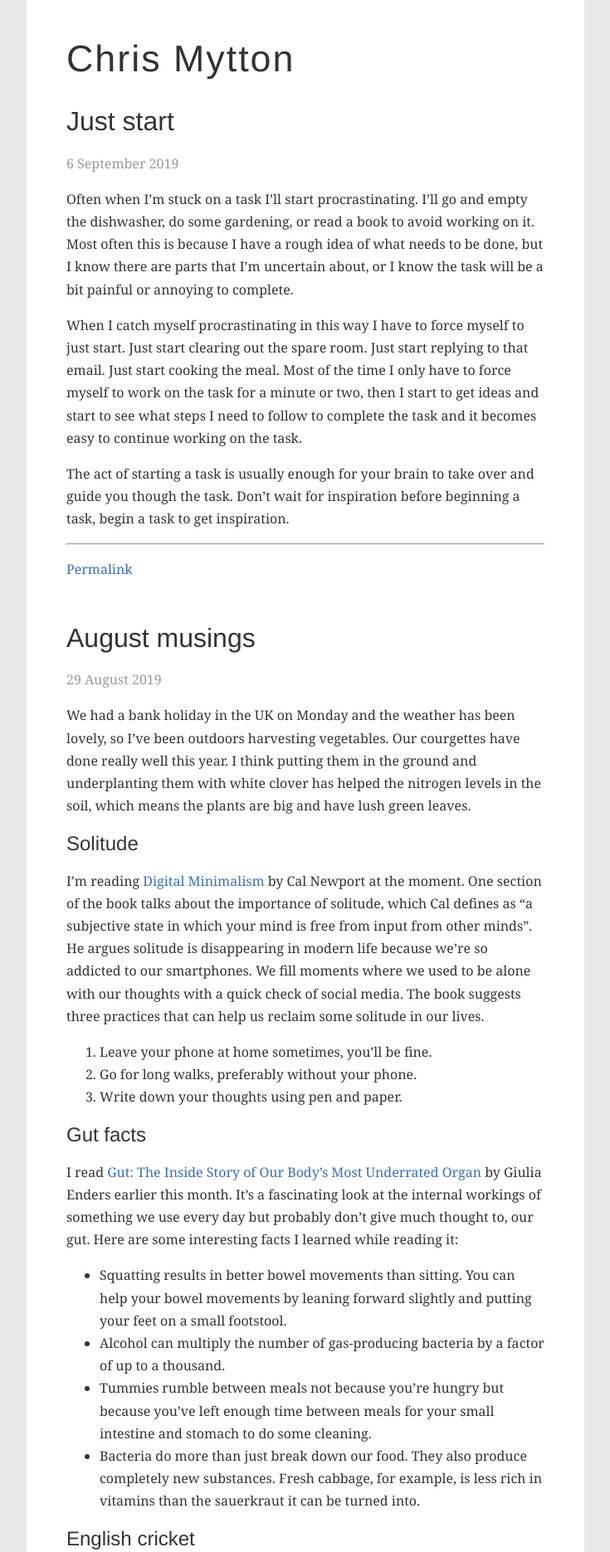
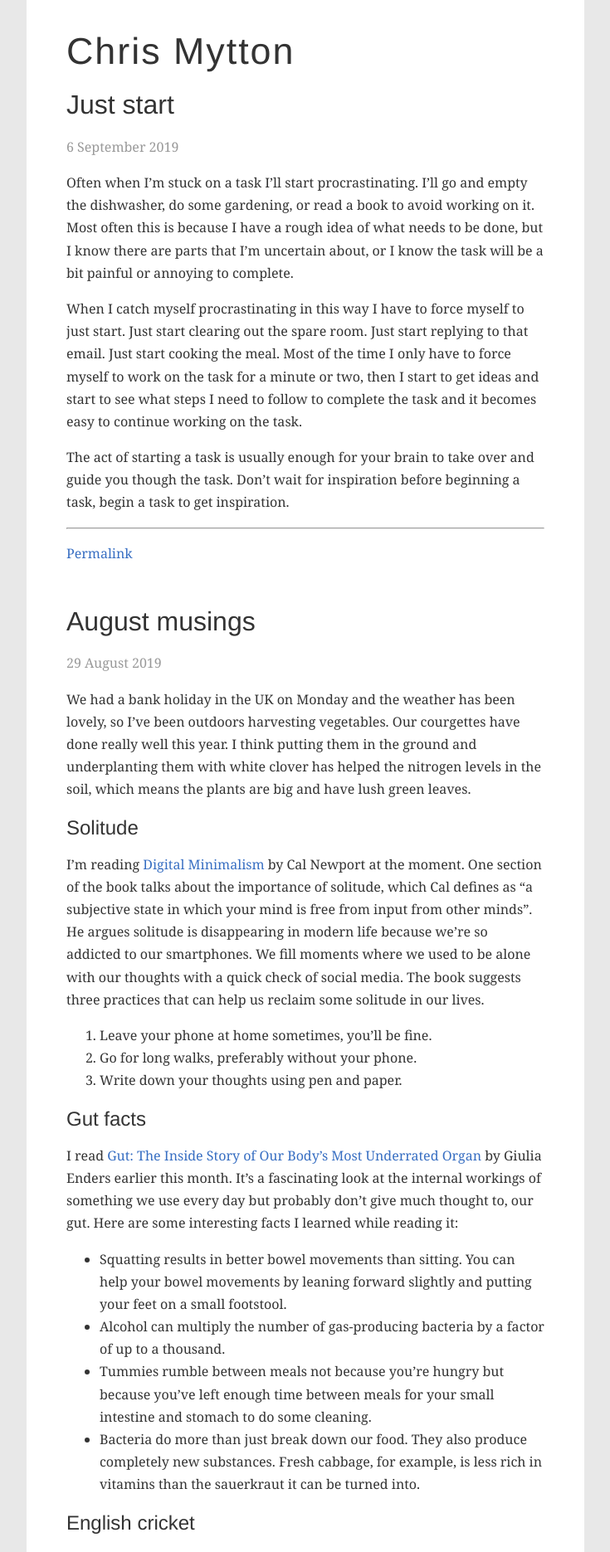
Before and after one commit to chrismytton/chrismytton.github.io, a Jekyll site: the page built from index.html, in a window 1280 px wide. Shown: the top 1871 px of the page at 83% size, without its empty margins (272-1007 px from the left). Built offline with Jekyll 4.4.1, drawn with Linux system fonts in a browser that asks for light colours; the list of posts is cut into pages by our own code.

Commit message:
Make header styles global

```diff
--- a/_sass/_theme.scss
+++ b/_sass/_theme.scss
@@ -126,15 +126,12 @@
   color: #555;
 }
 
-.post-header {
 .post-title {
-    font-weight: 500;
   a {
     color: $dark-grey;
     &:hover {
       color: $accent;
       text-decoration: none;
-      }
     }
   }
 }
@@ -146,10 +143,18 @@
 .post {
   line-height: 1.7;
   margin-bottom: 3em;
+}
+
 h1, h2, h3, h4, h5, h6 {
   font-family: $sans-serif-font;
   margin: 0.5em 0;
   line-height: 1.3;
+}
+
+h1 {
+  font-weight: 500;
+}
+
+h2, h3, h4, h5, h6 {
   font-weight: 400;
 }
-}
```
Lines whose indentation alone changed are shown as unchanged.
